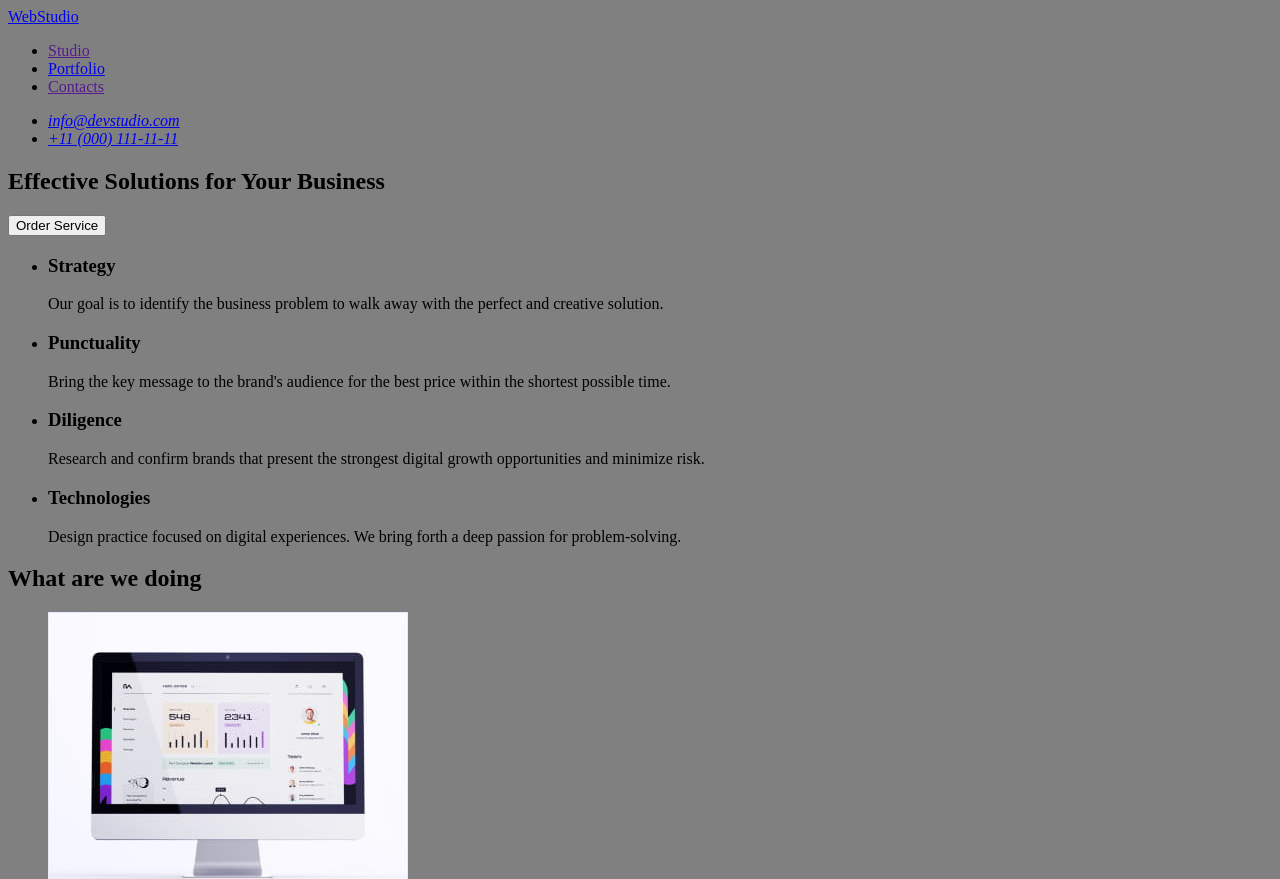
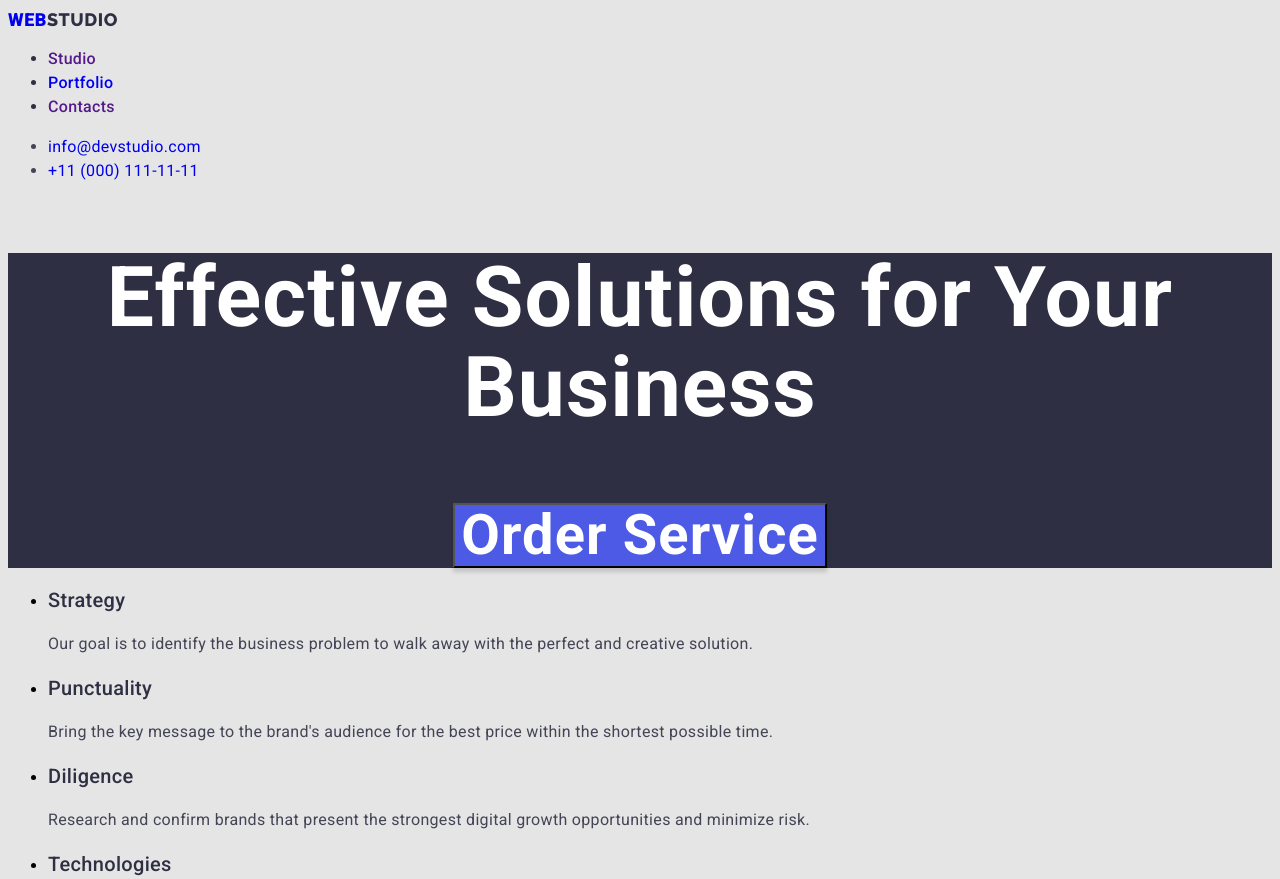
Before and after one commit to DemaPa/homework2, a plain HTML site: page index.html in a window 1280 px wide. Shown: the top 879 px of the page. Drawn offline with Linux system fonts and the light colour scheme.

Commit message:
css for studio done

```diff
--- a/Styles/style.css
+++ b/Styles/style.css
@@ -1 +1,138 @@
-body {background-color: grey;}
+body {
+    background-color: #E5E5E5;
+    font-family: Roboto, sans-serif;
+    letter-spacing: 0.02em;
+
+
+}
+
+a {
+    text-decoration: none;
+}
+
+.header {
+
+}
+
+.studio {
+color: #2E2F42;
+
+    font-family: 'Raleway';
+    font-style: normal;
+    font-weight: 800;
+    font-size: 18px;
+    line-height: 1.3;
+    letter-spacing: 0.03em;
+    text-transform: uppercase;
+}
+
+.web {
+    color: #4D5AE5
+    font-family: 'Raleway';
+    font-style: normal;
+    font-weight: 800;
+    font-size: 18px;
+    line-height: 1.3;
+    letter-spacing: 0.03em;
+    text-transform: uppercase;
+
+}
+
+.navigation {
+
+    color: #2E2F42;
+    font-weight: 500;
+    font-size: 16px;
+    line-height: 1.5;
+}
+
+.contacts {
+    font-family: 'Roboto';
+    font-style: normal;
+    font-weight: 400;
+    font-size: 16px;
+    line-height: 1.5;
+    color: #434455;
+}
+
+.hero {
+
+    background: #2E2F42;
+    font-family: 'Roboto';
+    font-style: normal;
+    font-weight: 700;
+    font-size: 56px;
+    line-height: 1.07;
+    text-align: center;
+    letter-spacing: 0.02em;
+    color: #FFFFFF;
+}
+
+.button-service {
+    font-family: 'Roboto';
+    font-style: normal;
+    font-weight: 700;
+    font-size: 56px;
+    line-height: 1.07;
+    text-align: center;
+    letter-spacing: 0.02em;
+    background: #4D5AE5;
+    box-shadow: 0px 4px 4px rgba(0, 0, 0, 0.15);
+    color: #FFFFFF;
+
+}
+
+.features-title{
+    font-weight: 500;
+    font-size: 20px;
+    line-height: 1.2;
+    color: #2E2F42;
+}
+
+.features-description {
+    font-weight: 400;
+    font-size: 16px;
+    line-height: 1.5;
+    letter-spacing: 0.02em;
+    color: #434455;
+}
+
+.expertise-title {
+
+    font-weight: 700;
+    font-size: 36px;
+    line-height: 1.1;
+    text-align: center;
+    text-transform: capitalize;
+    color: #2E2F42;
+}
+
+.team h2 {
+font-weight: 700;
+font-size: 36px;
+line-height: 1.1;
+text-align: center;
+text-transform: capitalize;
+color: #2E2F42;
+}
+.team h3 {
+font-weight: 500;
+font-size: 20px;
+line-height: 1.2;
+text-align: center;
+color: #2E2F42;
+}
+
+.team p {
+font-weight: 400;
+font-size: 16px;
+line-height: 24px;
+text-align: center;
+letter-spacing: 0.02em;
+color: #434455;
+}
+
+.footer {
+
+
+}
--- a/index.html
+++ b/index.html
@@ -7,16 +7,20 @@
     <title>Web Studio</title>
     <link rel="stylesheet" href="./Styles/style.css">
     <meta name="description" content="Increase the flow of customers and sales for your business with digital marketing & growth solutions.">
+    <link rel="preconnect" href="https://fonts.googleapis.com">
+    <link rel="preconnect" href="https://fonts.gstatic.com" crossorigin>
+    <link href="https://fonts.googleapis.com/css2?family=Raleway:wght@800&family=Roboto:wght@400;500;700;900&display=swap"
+        rel="stylesheet">
   </head>
 
   <body>
-    <header>
+    <header class="header">
         <!--Navigation menu-->
             <nav>
 
-                <a href="./index.html">WebStudio</a>
+                <a href="./index.html"> <span class="web">Web</span><span class="studio">Studio</span></a>
 
-                <ul>
+                <ul class="navigation">
                     <li> <a href="">Studio</a></li>
                     <li> <a href="./portfolio.html">Portfolio</a></li>
                     <li> <a href="">Contacts</a></li>
@@ -25,7 +29,7 @@
 
 
         <!--Contacts-->
-            <address>
+            <address class="contacts">
                 <ul>
                     <li>
                         <a href="mailto:info@devstudio.com">info@devstudio.com</a>
@@ -40,38 +44,38 @@
 
     <main>
         <!--Hero-->
-        <section>
+        <section class="hero">
             <h1>Effective Solutions for Your Business</h1>
-            <button type="button">Order Service</button>
+            <button class="button-service" type="button">Order Service</button>
 
         </section>
 
         <!--Features-->
-        <section>
+        <section class="features">
             <h2 hidden> Features</h2>
             <ul>
                 <li>
-                    <h3>Strategy</h3>
-                <p>Our goal is to identify the business problem to walk away with the perfect and creative solution.</p>
+                    <h3 class="features-title">Strategy</h3>
+                <p class="features-description">Our goal is to identify the business problem to walk away with the perfect and creative solution.</p>
                 </li>
                 <li>
-                    <h3>Punctuality</h3>
-                <p>Bring the key message to the brand's audience for the best price within the shortest possible time.</p>
+                    <h3 class="features-title">Punctuality</h3>
+                <p class="features-description">Bring the key message to the brand's audience for the best price within the shortest possible time.</p>
                 </li>
                 <li>
-                    <h3>Diligence</h3>
-                <p>Research and confirm brands that present the strongest digital growth opportunities and minimize risk.</p>
+                    <h3 class="features-title">Diligence</h3>
+                <p class="features-description">Research and confirm brands that present the strongest digital growth opportunities and minimize risk.</p>
                 </li>
                 <li>
-                    <h3>Technologies</h3>
-                <p>Design practice focused on digital experiences. We bring forth a deep passion for problem-solving.</p>
+                    <h3 class="features-title">Technologies</h3>
+                <p class="features-description">Design practice focused on digital experiences. We bring forth a deep passion for problem-solving.</p>
                 </li>
             </ul>
         </section>
 
         <!--Expertise-->
-        <section>
-            <h2>What are we doing</h2>
+        <section class="expertise">
+            <h2 class="expertise-title">What are we doing</h2>
             <ul>
                 <li> <img src="./image/features/image1.jpg" alt="PC applications" width="360" height="300"></li>
                 <li> <img src="./image/features/image2.jpg" alt="Mobile applications" width="360" height="300"></li>
@@ -80,7 +84,7 @@
         </section>
 
         <!--Our Team-->
-        <section>
+        <section class="team">
             <h2>Our Team</h2>
             <ul>
                 <li>
@@ -108,7 +112,7 @@
     </main>
 
 
-    <footer>
+    <footer class="footer">
             <a href="./index.html">WebStudio</a>
             <p>Increase the flow of customers and sales for your business with digital marketing & growth solutions.</p>
     </footer>
```
Also changed, not shown: portfolio.html (+15 -8 lines), prettierrc.json.html (added).
